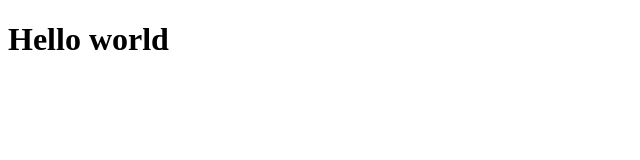
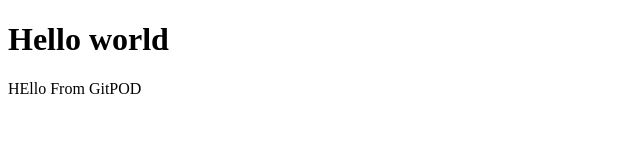
Before and after one commit to oleynikusss/hello-world-2022, a plain HTML site: page index.html in a window 1280 px wide. Shown: the whole page, without its empty margins (0-640 px from the left). Drawn offline with Linux system fonts and the light colour scheme.

Commit message:
added paragraph

```diff
--- a/index.html
+++ b/index.html
@@ -6,5 +6,6 @@
   </head>
   <body>
     <h1>Hello world</h1>
+    <p>HEllo From GitPOD</p>
   </body>
 </html>
```
